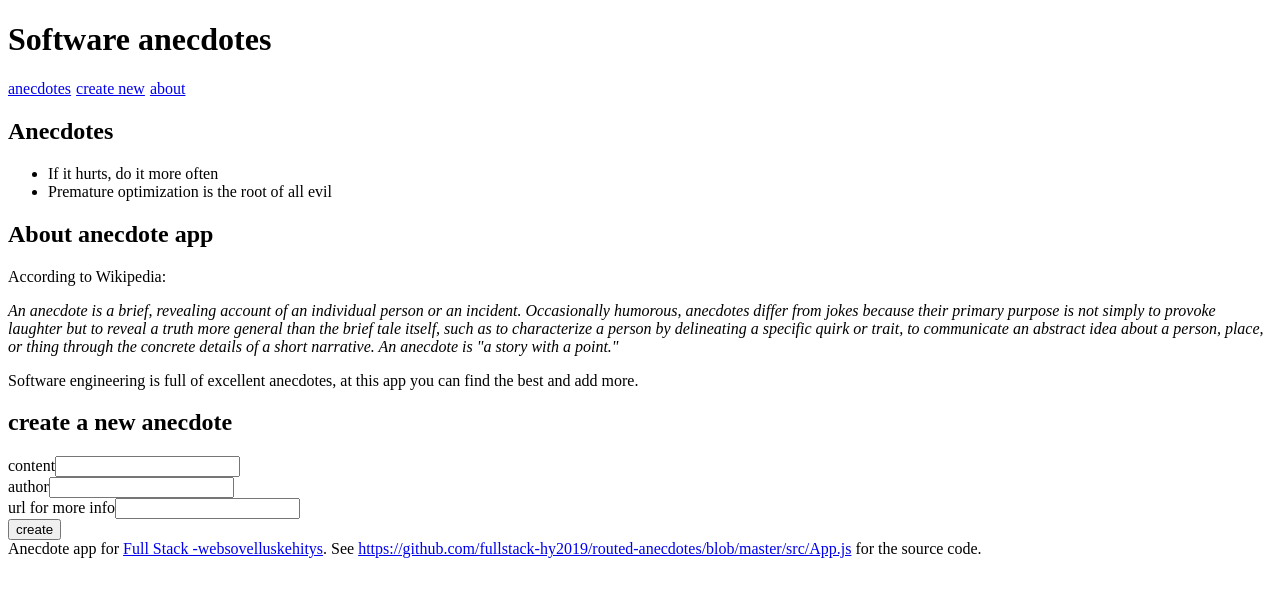
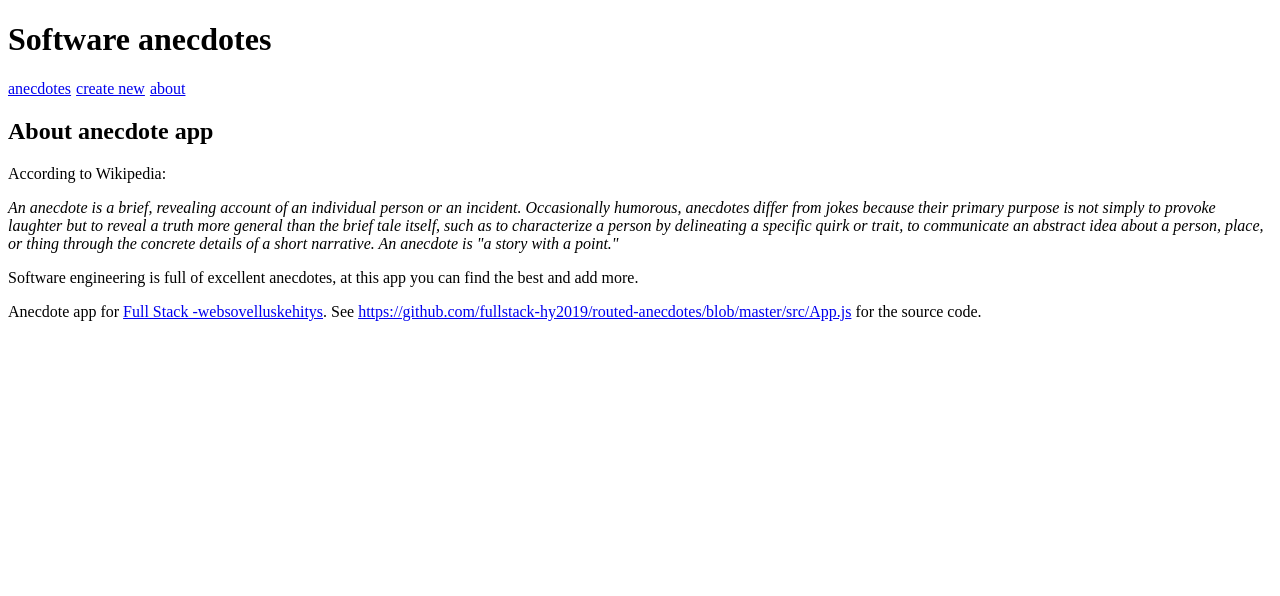
Before and after one commit to MarkoTammi/anecdotes-routed, a React (Create React App) app: page /about in a window 1280 px wide. Shown: the top 596 px of the page. Built offline with nearby package versions, Linux system fonts and the light colour scheme; the HTML template or start-up script is replaced by a standard one.

Commit message:
7.1: routed anecdotes, step1

```diff
--- a/package.json
+++ b/package.json
@@ -8,6 +8,7 @@
     "@testing-library/user-event": "^7.2.1",
     "react": "^16.12.0",
     "react-dom": "^16.12.0",
+    "react-router-dom": "^5.2.0",
     "react-scripts": "3.3.1"
   },
   "scripts": {
--- a/public/index.html
+++ b/public/index.html
@@ -24,7 +24,7 @@
       work correctly both with client-side routing and a non-root public URL.
       Learn how to configure a non-root public URL by running `npm run build`.
     -->
-    <title>React App</title>
+    <title>Anecdotes-routed</title>
   </head>
   <body>
     <noscript>You need to enable JavaScript to run this app.</noscript>
--- a/src/App.js
+++ b/src/App.js
@@ -1,89 +1,20 @@
-import React, { useState } from 'react'
-
-const Menu = () => {
-  const padding = {
-    paddingRight: 5
-  }
-  return (
-    <div>
-      <a href='#' style={padding}>anecdotes</a>
-      <a href='#' style={padding}>create new</a>
-      <a href='#' style={padding}>about</a>
-    </div>
-  )
-}
-
-const AnecdoteList = ({ anecdotes }) => (
-  <div>
-    <h2>Anecdotes</h2>
-    <ul>
-      {anecdotes.map(anecdote => <li key={anecdote.id} >{anecdote.content}</li>)}
-    </ul>
-  </div>
-)
-
-const About = () => (
-  <div>
-    <h2>About anecdote app</h2>
-    <p>According to Wikipedia:</p>
-
-    <em>An anecdote is a brief, revealing account of an individual person or an incident.
-      Occasionally humorous, anecdotes differ from jokes because their primary purpose is not simply to provoke laughter but to reveal a truth more general than the brief tale itself,
-      such as to characterize a person by delineating a specific quirk or trait, to communicate an abstract idea about a person, place, or thing through the concrete details of a short narrative.
-      An anecdote is "a story with a point."</em>
-
-    <p>Software engineering is full of excellent anecdotes, at this app you can find the best and add more.</p>
-  </div>
-)
-
-const Footer = () => (
-  <div>
-    Anecdote app for <a href='https://courses.helsinki.fi/fi/tkt21009'>Full Stack -websovelluskehitys</a>.
-
-    See <a href='https://github.com/fullstack-hy2020/routed-anecdotes/blob/master/src/App.js'>https://github.com/fullstack-hy2019/routed-anecdotes/blob/master/src/App.js</a> for the source code.
-  </div>
-)
-
-const CreateNew = (props) => {
-  const [content, setContent] = useState('')
-  const [author, setAuthor] = useState('')
-  const [info, setInfo] = useState('')
 
 
-  const handleSubmit = (e) => {
-    e.preventDefault()
-    props.addNew({
-      content,
-      author,
-      info,
-      votes: 0
-    })
-  }
+import React, { useState } from 'react'
+import {
+  BrowserRouter as Router,
+  Switch, Route, Link
+} from "react-router-dom"
 
-  return (
-    <div>
-      <h2>create a new anecdote</h2>
-      <form onSubmit={handleSubmit}>
-        <div>
-          content
-          <input name='content' value={content} onChange={(e) => setContent(e.target.value)} />
-        </div>
-        <div>
-          author
-          <input name='author' value={author} onChange={(e) => setAuthor(e.target.value)} />
-        </div>
-        <div>
-          url for more info
-          <input name='info' value={info} onChange={(e)=> setInfo(e.target.value)} />
-        </div>
-        <button>create</button>
-      </form>
-    </div>
-  )
+import Menu from './components/Menu'
+import AnecdoteList from './components/AnecdoteList'
+import About from './components/About'
+import Footer from './components/Footer'
+import CreateNew from './components/CreateNew'
 
-}
 
 const App = () => {
+
   const [anecdotes, setAnecdotes] = useState([
     {
       content: 'If it hurts, do it more often',
@@ -100,16 +31,18 @@ const App = () => {
       id: '2'
     }
   ])
+  const [notification, setNotification] = useState('')
 
-  const [notification, setNotification] = useState('')
 
   const addNew = (anecdote) => {
     anecdote.id = (Math.random() * 10000).toFixed(0)
     setAnecdotes(anecdotes.concat(anecdote))
   }
 
+
   const anecdoteById = (id) =>
     anecdotes.find(a => a.id === id)
+
 
   const vote = (id) => {
     const anecdote = anecdoteById(id)
@@ -123,14 +56,26 @@ const App = () => {
   }
 
   return (
+    <Router>
       <div>
         <h1>Software anecdotes</h1>
         <Menu />
+
+        <Switch>
+          <Route path="/about">
+            <About />
+          </Route>
+          <Route path="/create">
+            <CreateNew addNew={addNew} />
+          </Route>
+          <Route path="/">
             <AnecdoteList anecdotes={anecdotes} />
-      <About />
-      <CreateNew addNew={addNew} />
+          </Route>
+        </Switch>
+
         <Footer />
       </div>
+    </Router>
   )
 }
 
--- /dev/null
+++ b/src/components/About.js
@@ -0,0 +1,20 @@
+
+
+import React from 'react'
+
+const About = () => (
+    <div>
+      <h2>About anecdote app</h2>
+      <p>According to Wikipedia:</p>
+
+      <em>An anecdote is a brief, revealing account of an individual person or an incident.
+        Occasionally humorous, anecdotes differ from jokes because their primary purpose is not simply to provoke laughter but to reveal a truth more general than the brief tale itself,
+        such as to characterize a person by delineating a specific quirk or trait, to communicate an abstract idea about a person, place, or thing through the concrete details of a short narrative.
+        An anecdote is "a story with a point."</em>
+
+      <p>Software engineering is full of excellent anecdotes, at this app you can find the best and add more.</p>
+    </div>
+)
+
+
+export default About
--- /dev/null
+++ b/src/components/AnecdoteList.js
@@ -0,0 +1,15 @@
+
+
+import React from 'react'
+
+const AnecdoteList = ({ anecdotes }) => (
+    <div>
+      <h2>Anecdotes</h2>
+      <ul>
+        {anecdotes.map(anecdote => <li key={anecdote.id} >{anecdote.content}</li>)}
+      </ul>
+    </div>
+  )
+
+
+export default AnecdoteList
--- /dev/null
+++ b/src/components/CreateNew.js
@@ -0,0 +1,47 @@
+
+
+
+import React, { useState } from 'react'
+
+
+
+const CreateNew = (props) => {
+    const [content, setContent] = useState('')
+    const [author, setAuthor] = useState('')
+    const [info, setInfo] = useState('')
+
+
+    const handleSubmit = (e) => {
+      e.preventDefault()
+      props.addNew({
+        content,
+        author,
+        info,
+        votes: 0
+      })
+    }
+
+    return (
+      <div>
+        <h2>create a new anecdote</h2>
+        <form onSubmit={handleSubmit}>
+          <div>
+            content
+            <input name='content' value={content} onChange={(e) => setContent(e.target.value)} />
+          </div>
+          <div>
+            author
+            <input name='author' value={author} onChange={(e) => setAuthor(e.target.value)} />
+          </div>
+          <div>
+            url for more info
+            <input name='info' value={info} onChange={(e)=> setInfo(e.target.value)} />
+          </div>
+          <button>create</button>
+        </form>
+      </div>
+    )
+
+}
+
+export default CreateNew
--- /dev/null
+++ b/src/components/Footer.js
@@ -0,0 +1,15 @@
+
+
+import React from 'react'
+
+
+const Footer = () => (
+    <div>
+      Anecdote app for <a href='https://courses.helsinki.fi/fi/tkt21009'>Full Stack -websovelluskehitys</a>.
+
+      See <a href='https://github.com/fullstack-hy2020/routed-anecdotes/blob/master/src/App.js'>https://github.com/fullstack-hy2019/routed-anecdotes/blob/master/src/App.js</a> for the source code.
+    </div>
+)
+
+
+export default Footer
--- /dev/null
+++ b/src/components/Menu.js
@@ -0,0 +1,31 @@
+
+
+
+import React from 'react'
+import {
+  BrowserRouter as Router,
+  Switch, Route, Link
+} from "react-router-dom"
+
+const Menu = () => {
+    const padding = {
+      paddingRight: 5
+    }
+    return (
+      <div>
+
+{/*     //Original stuff - to be removed
+        <a href='#' style={padding}>anecdotes</a>
+        <a href='#' style={padding}>create new</a>
+        <a href='#' style={padding}>about</a> */}
+
+        <Link style={padding} to="/">anecdotes</Link>
+        <Link style={padding} to="/create">create new</Link>
+        <Link style={padding} to="/about">about</Link>
+
+
+      </div>
+    )
+  }
+
+export default Menu
```
Also changed, not shown: 2 other files (tests, documents, lock files or other folders). Lines whose indentation alone changed are shown as unchanged.
